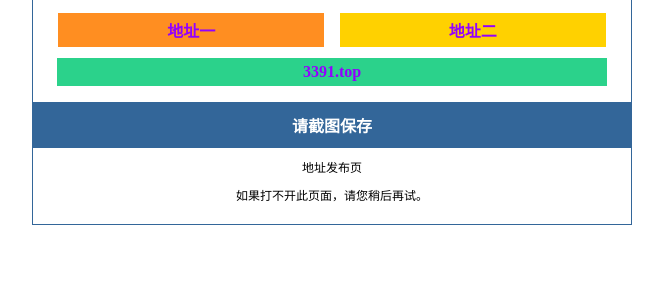
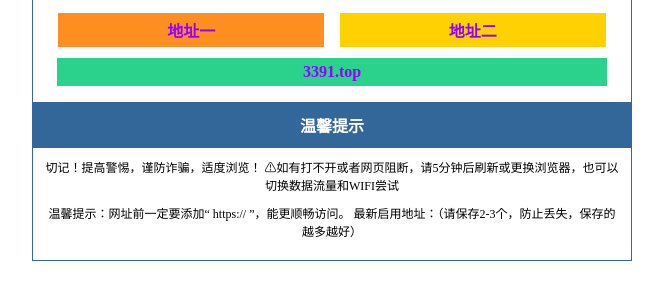
Before and after one commit to 7dizhi/7dizhi.github.io, a plain HTML site: page index.html in a window 1280 px wide. Shown: the part 426-726 px from the top of the page, without its empty margins (308-971 px from the left). Drawn offline with Linux system fonts and the light colour scheme.

Commit message:
Update index.html

```diff
--- a/index.html
+++ b/index.html
@@ -136,10 +136,10 @@ a,a:link,a:visited,a:hover,a:active{
 	<div class="goto-1" style="background-color: #ffd100;"><a href="https://3391.top/#2" target="_blank">地址二</a></div>
 	<div class="goto-1" style="background-color: #2bd28b; width: 95%;"><a href="https://3391.top/#3" target="_blank">3391.top</a></div>
 	<div class="title" style="margin-top: 10px;">
-		请截图保存
+		温馨提示
 	</div>
-	<div style="font-size:12px; text-align:center; margin-bottom:10px;">地址发布页</div>
-	<div style="font-size:12px; text-align:center; margin-bottom:10px;">如果打不开此页面，请您稍后再试。</div>
+	<div style="font-size:12px; text-align:center; margin-bottom:10px;">切记！提高警惕，谨防诈骗，适度浏览！ ⚠如有打不开或者网页阻断，请5分钟后刷新或更换浏览器，也可以切换数据流量和WIFI尝试</div>
+	<div style="font-size:12px; text-align:center; margin-bottom:10px;">温馨提示：网址前一定要添加“ https:// ”，能更顺畅访问。 最新启用地址：（请保存2-3个，防止丢失，保存的越多越好）</div>
 </div>
 </body>
 </html>
```
